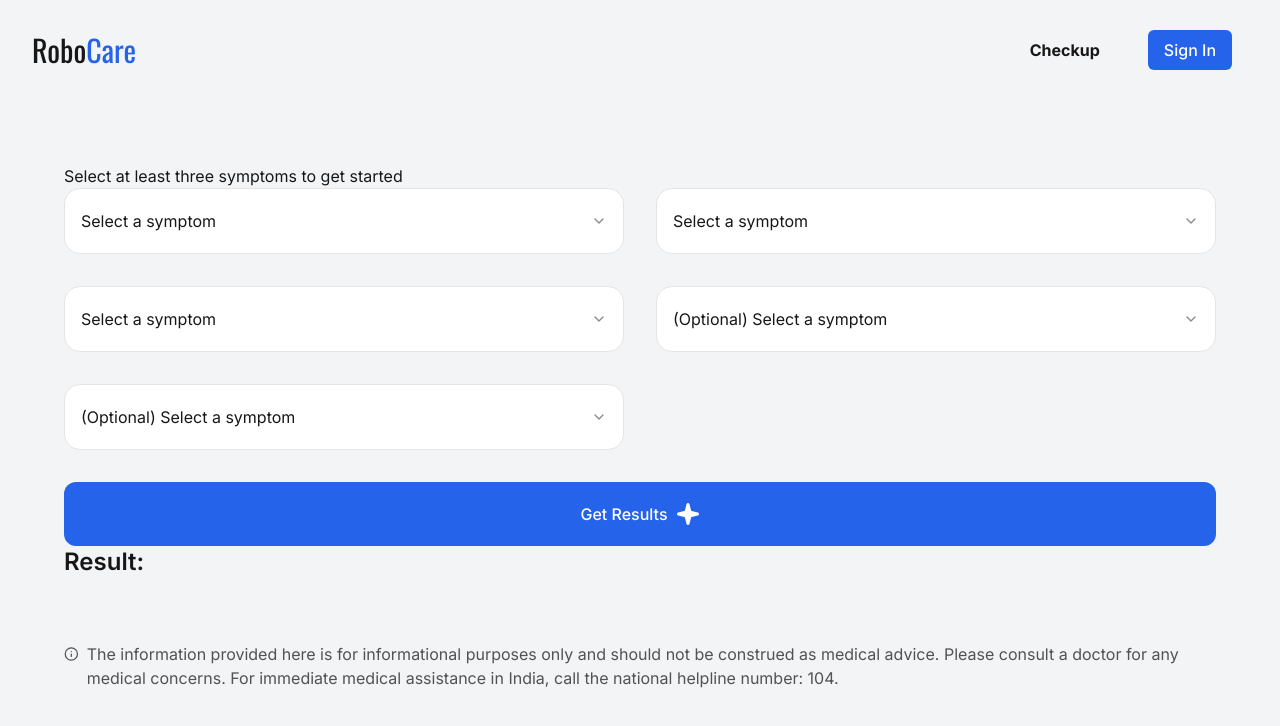
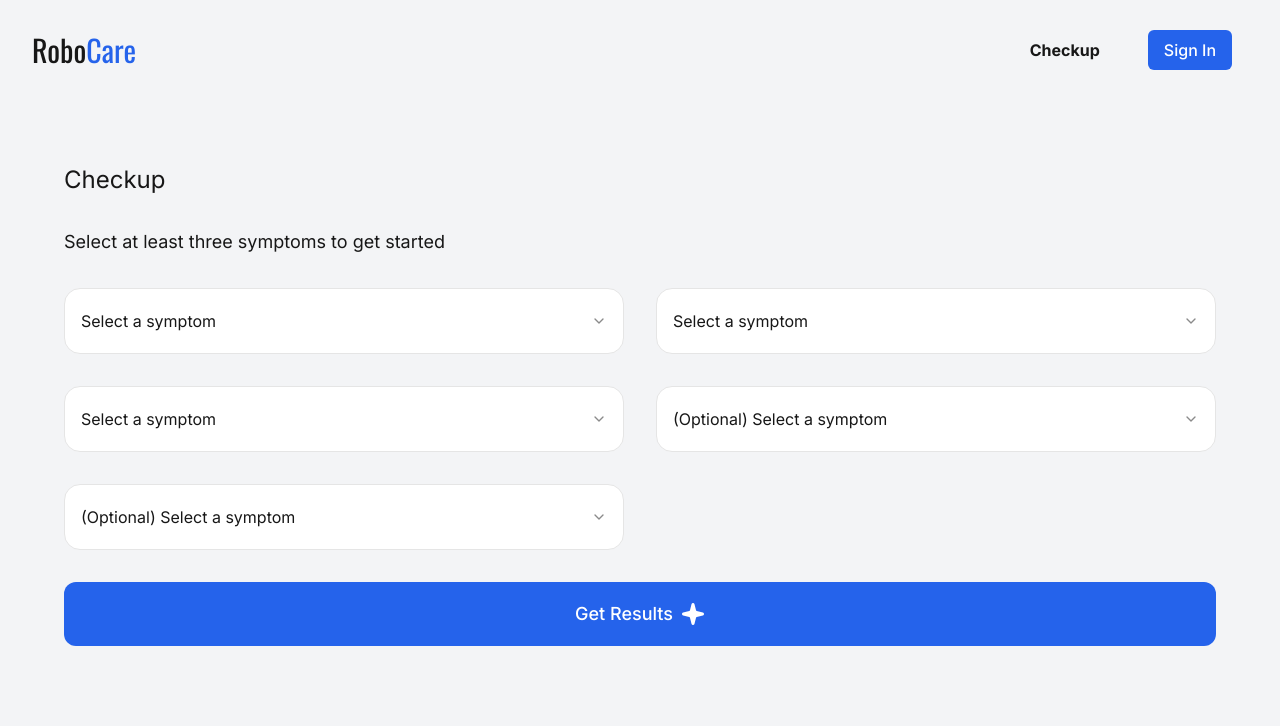
Before and after one commit to vatsalmotiani/RoboCare, a Next.js app: page /checkup in a window 1280 px wide. Shown: the top 726 px of the page. Built offline with nearby package versions, Linux system fonts and the light colour scheme; a web font is replaced by a local one.

Commit message:
minor ui + shadcn error

```diff
--- a/app/(protected)/checkup/page.jsx
+++ b/app/(protected)/checkup/page.jsx
@@ -4,7 +4,7 @@ import SymptomForm from "../../../components/symptom-form";
 import { Separator } from "../../../components/ui/separator";
 import { Card, CardContent, CardDescription, CardFooter, CardHeader, CardTitle } from "../../../components/ui/card";
 import { Skeleton } from "../../../components/ui/skeleton";
-import { Info, ShieldAlert } from "lucide-react";
+import { ShieldAlert } from "lucide-react";
 
 export default function Checkup() {
   const [responseData, setResponseData] = useState(null);
@@ -12,16 +12,17 @@ export default function Checkup() {
   const [errorStatus, setErrorStatus] = useState(false);
 
   return (
-    <div className='flex flex-col w-full'>
-      <p>Select at least three symptoms to get started</p>
+    <div className='flex flex-col w-full space-y-8'>
+      <p className='text-2xl'>Checkup</p>
+      <p className='text-lg'>Select at least three symptoms to get started</p>
       <SymptomForm
         setResponseData={setResponseData}
         setLoading={setLoading}
         setErrorStatus={setErrorStatus}
       />
-      <div className='w-full md:w-1/2  rounded-3xl'>
-        <h1 className='text-2xl font-semibold text-neutral-900 mb-8'>Result:</h1>
-        {loading && <Skeleton className='bg-neutral-600 w-full h-[200px] mt-4 rounded-3xl' />}
+      <div className=''>
+        {responseData && <h1 className='text-3xl font-semibold text-neutral-900 mb-8'>Results:</h1>}
+        {loading && <Skeleton className='bg-neutral-200 w-full h-[200px] mt-4 rounded-3xl' />}
         {!loading && errorStatus && (
           <p className='text-red-400 text-lg flex items-center gap-x-2'>
             <ShieldAlert />
@@ -79,9 +80,6 @@ export default function Checkup() {
           </div>
         </CardContent>
       </Card> */}
-      <p className='mt-8 flex text-neutral-600 gap-x-2'>
-        <Info /> The information provided here is for informational purposes only and should not be construed as medical advice. Please consult a doctor for any medical concerns. For immediate medical assistance in India, call the national helpline number: 104.
-      </p>
     </div>
   );
 }
--- a/app/layout.jsx
+++ b/app/layout.jsx
@@ -1,6 +1,7 @@
 import { Inter } from "next/font/google";
 import "./globals.css";
 import Navbar from "../components/Navbar";
+import Footer from "../components/Footer";
 import Sidebar from "../components/Sidebar";
 import { ClerkProvider } from "@clerk/nextjs";
 
@@ -18,14 +19,15 @@ export const metadata = {
 };
 export default function RootLayout({ children }) {
   return (
-    <html lang='en'>
-      <ClerkProvider>
-        <body className={`font-inter bg-gray-100 text-neutral-900 flex flex-col min-h-screen relative`}>
+    <ClerkProvider>
+      <html lang='en'>
+        <body className={`font-inter bg-gray-100 text-neutral-900   min-h-screen justify-between`}>
           {/* <Sidebar /> */}
+
           <Navbar />
           <div className='w-full p-16'>{children}</div>
         </body>
-      </ClerkProvider>
-    </html>
+      </html>
+    </ClerkProvider>
   );
 }
--- /dev/null
+++ b/components/Footer.jsx
@@ -0,0 +1,11 @@
+import { Info } from "lucide-react";
+
+export default function Footer() {
+  return (
+    <div>
+      <p className='mt-8 flex text-neutral-400 gap-x-2 bottom-0'>
+        <Info /> The information provided here is for informational purposes only and should not be construed as medical advice. Please consult a doctor for any medical concerns. For immediate medical assistance in India, call the national helpline number: 104.
+      </p>
+    </div>
+  );
+}
--- a/components/symptom-form.jsx
+++ b/components/symptom-form.jsx
@@ -13,10 +13,6 @@ import { Label } from "./ui/label";
 import { Checkbox } from "../components/ui/checkbox";
 
 const SymptomForm = ({ setResponseData, setLoading, setErrorStatus }) => {
-  // const [responseData, setResponseData] = useState(null);
-  // const [loading, setLoading] = useState(false);
-  // const [errorStatus, setErrorStatus] = useState(false);
-
   const form = useForm({
     resolver: zodResolver(SymptomsSchema),
     defaultValues: {
@@ -270,7 +266,7 @@ const SymptomForm = ({ setResponseData, setLoading, setErrorStatus }) => {
           > */}
           <Button
             type='submit'
-            className='w-full p-8 text-md rounded-xl bg-blue-600 hover:bg-blue-800 text-white gap-2 '
+            className='w-full p-8 text-lg rounded-xl bg-blue-600 hover:bg-blue-800 text-white gap-2 '
             disabled={pending}
           >
             {/* {loading ? "Loading..." : "Submit"} */}
--- a/package.json
+++ b/package.json
@@ -11,6 +11,7 @@
   "dependencies": {
     "@clerk/nextjs": "^4.29.9",
     "@hookform/resolvers": "^3.3.4",
+    "@radix-ui/react-accordion": "^1.1.2",
     "@radix-ui/react-checkbox": "^1.0.4",
     "@radix-ui/react-label": "^2.0.2",
     "@radix-ui/react-select": "^2.0.0",
@@ -23,6 +24,7 @@
     "react": "^18",
     "react-dom": "^18",
     "react-hook-form": "^7.51.1",
+    "shadcn-ui": "^0.8.0",
     "tailwind-merge": "^2.2.2",
     "tailwindcss-animate": "^1.0.7",
     "zod": "^3.22.4"
--- a/tailwind.config.js
+++ b/tailwind.config.js
@@ -1,7 +1,7 @@
 /** @type {import('tailwindcss').Config} */
 module.exports = {
   darkMode: ["class"],
-  content: ["./pages/**/*.{js,jsx}", "./components/**/*.{js,jsx}", "./app/**/*.{js,jsx}", "./src/**/*.{js,jsx}"],
+  content: ["./pages/**/*.{js,jsx}", "./components/**/*.{js,jsx}", "./app/**/*.{js,jsx}", "./@/**/*.{js,jsx}"],
   prefix: "",
   theme: {
     container: {
@@ -62,6 +62,10 @@ module.exports = {
           to: { height: "0" },
         },
       },
+      animation: {
+        "accordion-down": "accordion-down 0.2s ease-out",
+        "accordion-up": "accordion-up 0.2s ease-out",
+      },
       fontFamily: {
         poppins: ["Poppins", "sans-serif"],
         caveat: ["Caveat", "cursive"],
@@ -72,10 +76,6 @@ module.exports = {
         imbue: ["Imbue", "serif"],
         alumni: ["Alumni Sans", "sans-serif"],
       },
-      animation: {
-        "accordion-down": "accordion-down 0.2s ease-out",
-        "accordion-up": "accordion-up 0.2s ease-out",
-      },
     },
   },
   plugins: [require("tailwindcss-animate")],
```
Also changed, not shown: 1 other file (tests, documents, lock files or other folders).
